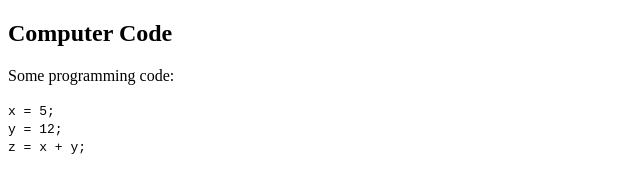
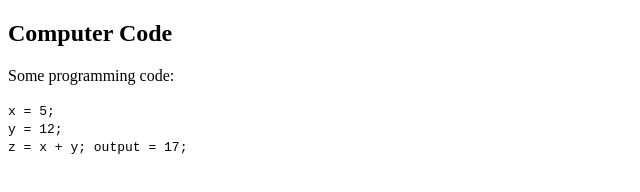
Before and after one commit to ashish30/git_testnew, a website: page test.html in a window 1280 px wide. Shown: the full height of the page, 0-640 px from the left. Drawn offline with Linux system fonts and the light colour scheme.

Commit message:
second commit

```diff
--- a/test.html
+++ b/test.html
@@ -9,6 +9,7 @@
 x = 5;<br>
 y = 12;<br>
 z = x + y;
+output = 17;
 </code>
 
 </body>
```
Also changed, not shown: package.json (added, +22 -0 lines), 3 other files.
